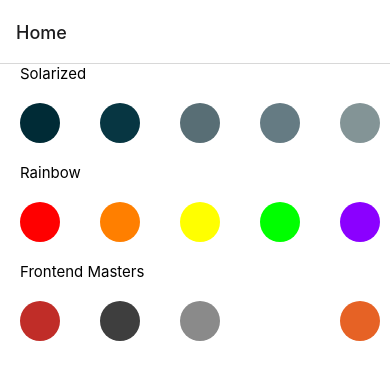
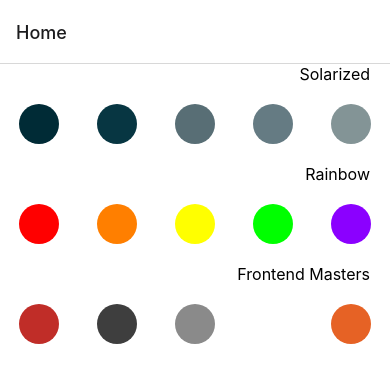
Before and after one commit to zorgonide/ReactNativeFM, a React Native app: screen /Home in a window 390 px wide. Shown: the top 382 px of the page. Built offline with nearby package versions, Linux system fonts and the light colour scheme.

Commit message:
css changes

```diff
--- a/components/HomePanels.js
+++ b/components/HomePanels.js
@@ -6,22 +6,20 @@ const Item = ({ title, colorCode }) => {
         backgroundColor: colorCode
     }
     return (
-        <View style={[styles.panelItem, bgColor]}>
-
-        </View>
+        <View style={[styles.panelItem, bgColor]} />
     )
 };
 const HomePanels = ({ scheme, navigation, name }) => {
     const renderItem = ({ item }) => {
         return <Item title={item.colorName} colorCode={item.hexCode} />
     };
-    let previewScheme = scheme.slice(0, 6)
+    let previewScheme = scheme.slice(0, 5)
     return (
         <View>
             <TouchableOpacity onPress={() => navigation.navigate('ColorPalette', { paletteName: name, colors: scheme })}>
-                <Text style={{ marginLeft: 20, fontSize: 15 }}>{name}</Text>
+                <Text style={{ marginRight: 20, fontSize: 16, fontWeight: "400", textAlign: "right" }}>{name}</Text>
                 <FlatList
-                    contentContainerStyle={{ justifyContent: "space-around" }}
+                    contentContainerStyle={{ justifyContent: "space-around", flex: 1, marginVertical: 20 }}
                     data={previewScheme}
                     renderItem={renderItem}
                     keyExtractor={item => item.colorName}
@@ -34,8 +32,13 @@ const HomePanels = ({ scheme, navigation, name }) => {
 const styles = StyleSheet.create({
     panelItem: {
         padding: 20,
-        margin: 20,
+        // margin: 20,
         borderRadius: 20,
+        // shadowColor: '#000',
+        // shadowOffset: { width: 0, height: 1 },
+        // shadowOpacity: 0.3,
+        // shadowRadius: 1,
+        elevation: 2,
     }
 })
 
--- a/screens/Home.js
+++ b/screens/Home.js
@@ -1,4 +1,4 @@
-import { View, Text, TouchableOpacity, StyleSheet, FlatList, SafeAreaView } from 'react-native'
+import { View, TouchableOpacity, SafeAreaView } from 'react-native'
 import React from 'react'
 import HomePanels from '../components/HomePanels';
 
@@ -40,15 +40,9 @@ const Home = ({ navigation }) => {
     return (
         <SafeAreaView style={{ backgroundColor: "white", flex: 1 }}>
             <View>
-                <TouchableOpacity onPress={() => navigation.navigate('ColorPalette', { paletteName: 'Solarized', colors: COLORS })}>
-                    <HomePanels scheme={COLORS} navigation={navigation} name='Solarized' />
-                </TouchableOpacity>
-                <TouchableOpacity onPress={() => navigation.navigate('ColorPalette', { paletteName: 'Solarized', colors: RAINBOW })}>
-                    <HomePanels scheme={RAINBOW} navigation={navigation} name='Rainbow' />
-                </TouchableOpacity>
-                <TouchableOpacity onPress={() => navigation.navigate('ColorPalette', { paletteName: 'Solarized', colors: FRONTEND_MASTERS })}>
-                    <HomePanels scheme={FRONTEND_MASTERS} navigation={navigation} name='Frontend Masters' />
-                </TouchableOpacity>
+                <HomePanels scheme={COLORS} navigation={navigation} name='Solarized' />
+                <HomePanels scheme={RAINBOW} navigation={navigation} name='Rainbow' />
+                <HomePanels scheme={FRONTEND_MASTERS} navigation={navigation} name='Frontend Masters' />
             </View>
         </SafeAreaView>
     )
```
Also changed, not shown: components/ColorBox.js (+6 -1 lines).
